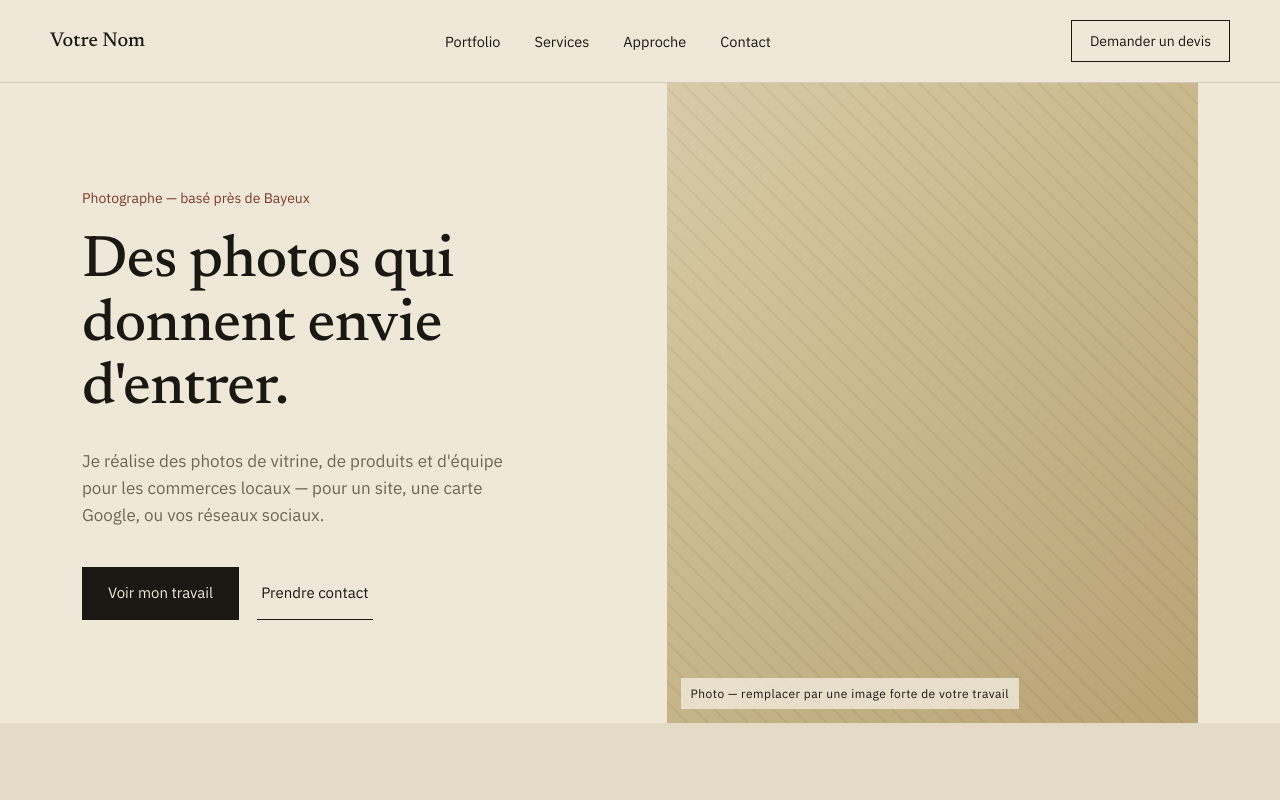
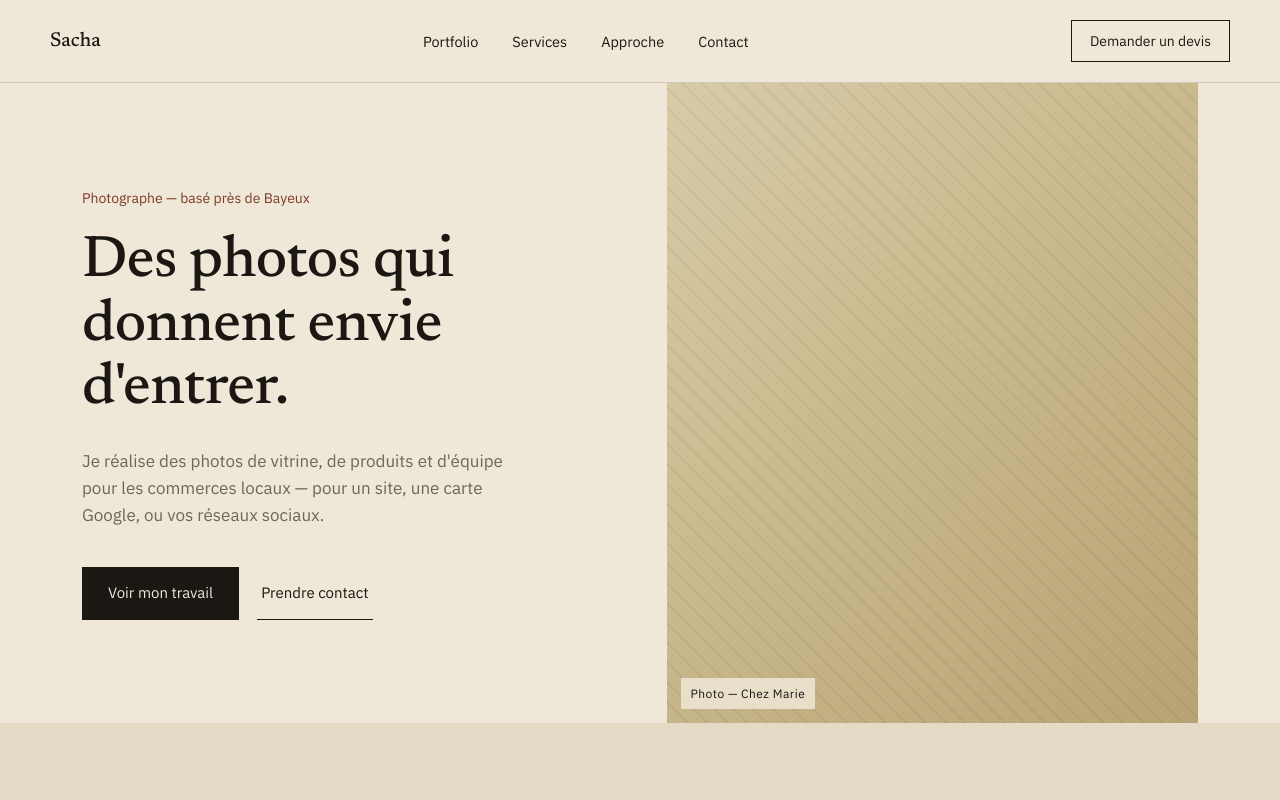
Before and after one commit to gabrielraffystahl-bot/Gabrielraffystahl-bot.github.io, a plain HTML site: page index.html in a window 1280 px wide. Shown: the top 800 px of the page. Drawn offline with Linux system fonts and the light colour scheme.

Commit message:
Update index.html

```diff
--- a/index.html
+++ b/index.html
@@ -312,7 +312,7 @@
 
 <header>
   <div class="wrap nav">
-    <div class="logo">Votre Nom</div>
+    <div class="logo">Sacha</div>
     <ul>
       <li><a href="#portfolio">Portfolio</a></li>
       <li><a href="#services">Services</a></li>
@@ -335,7 +335,7 @@
     </div>
   </div>
   <!-- Photo hero : remplacez ce bloc par <img src="photos/hero.jpg" alt="..."> -->
-  <div class="hero-img ph"><span>Photo — remplacer par une image forte de votre travail</span></div>
+  <div class="hero-img ph"><span>Photo — Chez Marie</span></div>
 </section>
 
 <section class="services" id="services">
```
